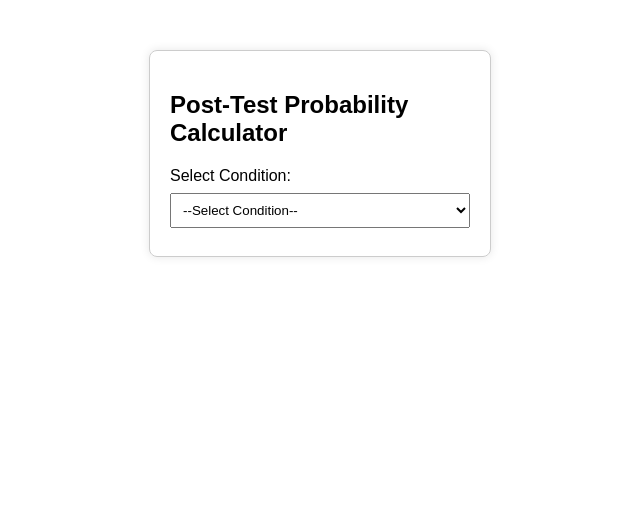
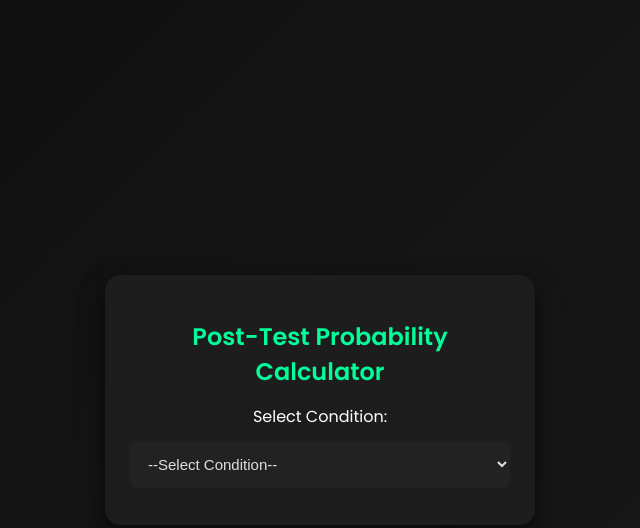
Before and after one commit to gkhalil97/drstats, a plain HTML site: page index.html in a window 1280 px wide. Shown: the whole page, without its empty margins (320-960 px from the left). Drawn offline with Linux system fonts and the light colour scheme.

Commit message:
Update index.html

```diff
--- a/index.html
+++ b/index.html
@@ -5,46 +5,75 @@
     <meta name="viewport" content="width=device-width, initial-scale=1.0">
     <title>Post-Test Probability Calculator</title>
     <style>
+        @import url('https://fonts.googleapis.com/css2?family=Poppins:wght@300;400;600&display=swap');
+
         body {
-            font-family: Arial, sans-serif;
+            font-family: 'Poppins', sans-serif;
+            background: linear-gradient(135deg, #0f0f0f, #1a1a1a);
+            color: #ffffff;
             display: flex;
             flex-direction: column;
             align-items: center;
-            margin-top: 50px;
+            justify-content: center;
+            height: 100vh;
+            margin: 0;
         }
         .container {
-            width: 300px;
-            padding: 20px;
-            border: 1px solid #ccc;
-            border-radius: 8px;
-            box-shadow: 0 0 10px rgba(0,0,0,0.1);
+            width: 380px;
+            padding: 25px;
+            border-radius: 16px;
+            background: rgba(30, 30, 30, 0.95);
+            box-shadow: 0 10px 25px rgba(0, 0, 0, 0.6);
+            text-align: center;
         }
         select, input[type="number"] {
             width: 100%;
-            padding: 8px;
-            margin: 8px 0;
-            box-sizing: border-box;
+            padding: 14px;
+            margin: 12px 0;
+            background: #222;
+            color: #e0e0e0;
+            border: none;
+            border-radius: 8px;
+            font-size: 15px;
+            outline: none;
         }
         .radio-group {
             display: flex;
-            justify-content: space-around;
-            margin: 8px 0;
+            justify-content: center;
+            gap: 25px;
+            margin: 12px 0;
+        }
+        .radio-group label {
+            cursor: pointer;
+        }
+        input[type="radio"] {
+            accent-color: #00c853;
         }
         button {
-            padding: 10px;
-            background-color: #28a745;
+            padding: 14px;
+            background: linear-gradient(135deg, #00c853, #009688);
             color: white;
             border: none;
-            border-radius: 4px;
+            border-radius: 8px;
             cursor: pointer;
             width: 100%;
+            font-size: 17px;
+            font-weight: bold;
+            transition: all 0.3s ease;
         }
         button:hover {
-            background-color: #218838;
+            background: linear-gradient(135deg, #009688, #00796b);
+            transform: scale(1.05);
         }
         #result {
             margin-top: 20px;
+            font-size: 20px;
             font-weight: bold;
+        }
+        h2 {
+            color: #00ff99;
+            font-weight: 600;
+            margin-bottom: 15px;
         }
     </style>
 </head>
```
